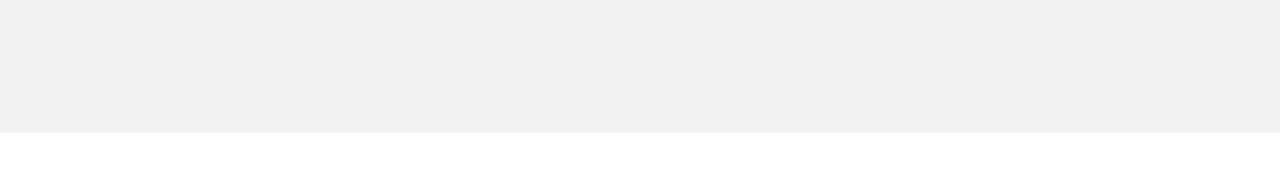
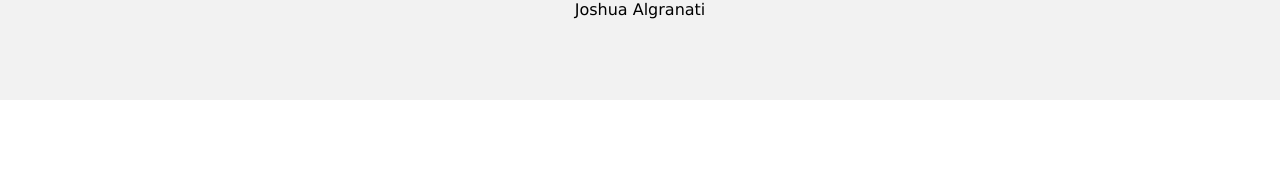
Before and after one commit to joshalgranati/joshalgranati.github.io, a website: page index.html in a window 1280 px wide. Drawn offline with Linux system fonts and the light colour scheme.

Commit message:
add name with font

```diff
--- a/css/style.css
+++ b/css/style.css
@@ -1,9 +1,14 @@
 div.header{
     width: 100%;
-    height: 100pt;
+    height: 75pt;
     background-color: #f2f2f2;
     text-align: center;
     margin: 0pt;
     border: 0pt;
     padding: 0pt;
 }
+
+div.name{
+    font-family: Verdana, Geneva, Tahoma, sans-serif;
+    background-color: inherit;
+}
--- a/index.html
+++ b/index.html
@@ -9,6 +9,9 @@
     </head>
     <body style="margin:0">
         <div class="header">
+            <div class="name">
+                Joshua Algranati
+            </div>
         </div>
     </body>
 
```
